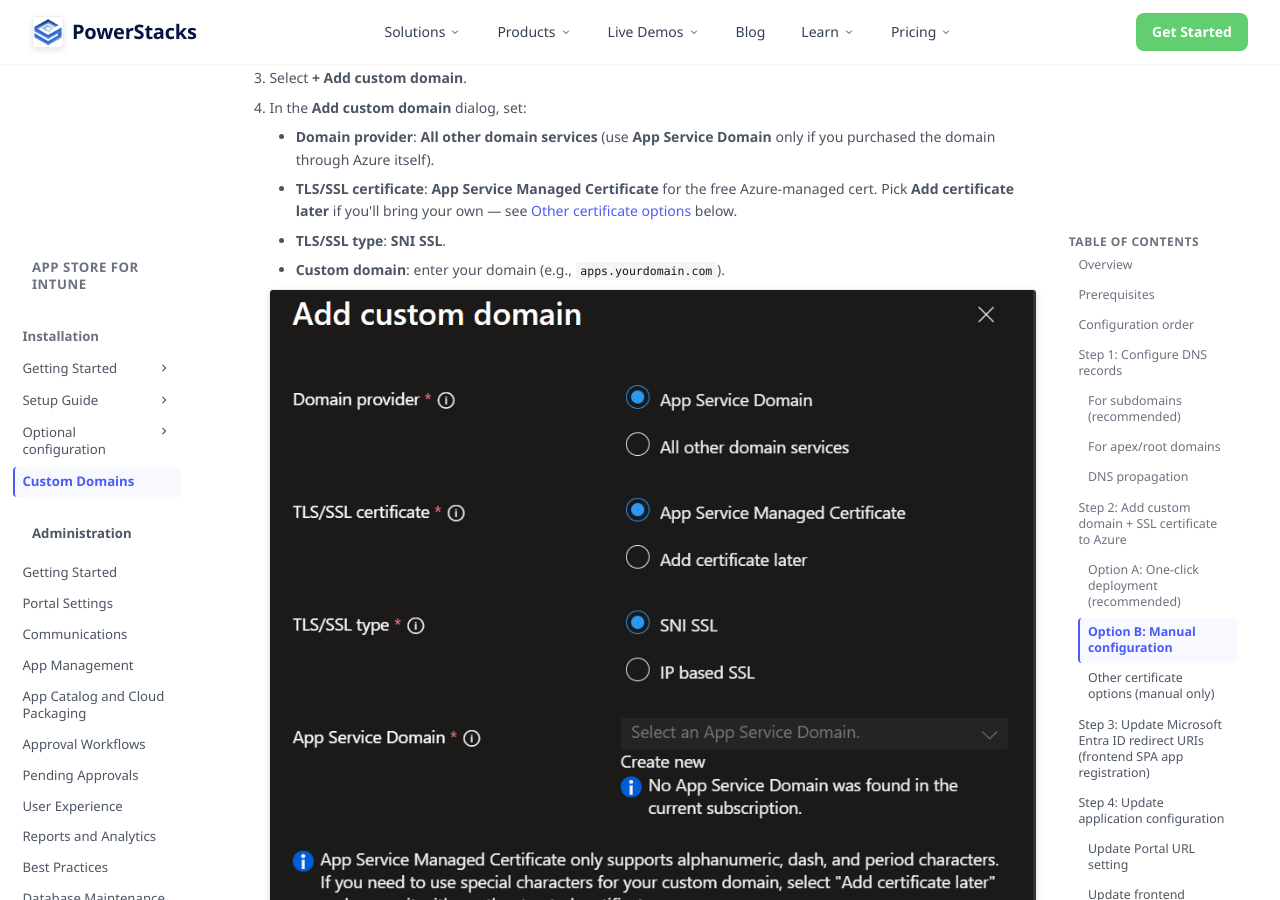
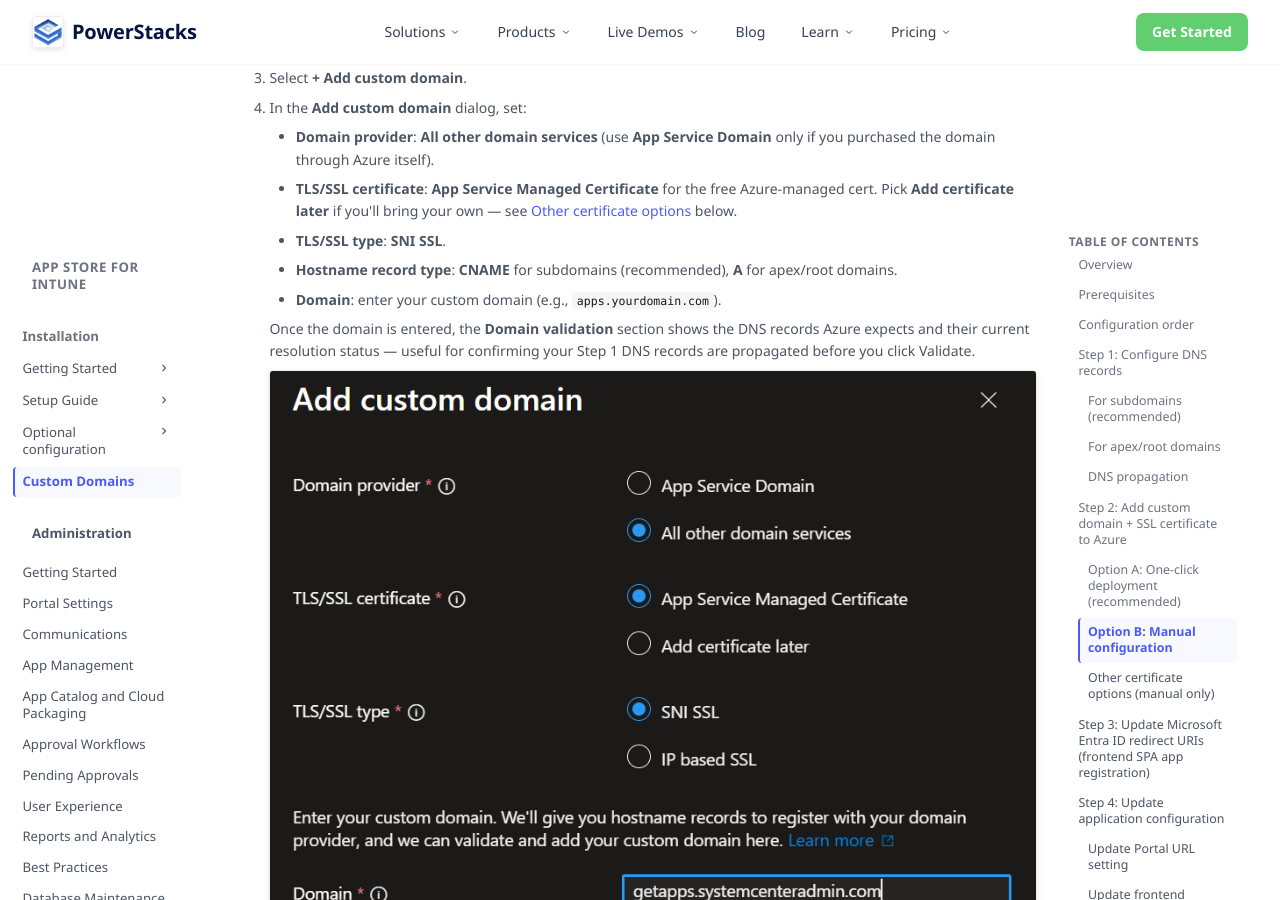
Before and after one commit to powerstacks-corp/powerstacks-docs, an MkDocs documentation site: the page built from docs/app-store-for-intune/administration/custom-domains.md, in a window 1280 px wide and 900 px high, scrolled down 2790 px. Built offline with MkDocs 1.6.1 and Material for MkDocs 9.7.7, drawn with Linux system fonts in a browser that asks for light colours.

Commit message:
app-store docs: swap to correct Add custom domain screenshot + add Hostname record type field
The previous Install-add-custom-domain.png had "App Service Domain" selected,
which isn't the recommended path. Replace with Install-validate-custom-domain.png,
which shows the correct All-other-domain-services + Managed Cert + SNI SSL
config along with the Domain validation table.

Also expand Step 4 to include the Hostname record type field (CNAME for
subdomains, A for apex/root) and a note pointing at the Domain validation
section as a pre-flight DNS check before clicking Validate.

```diff
--- a/docs/app-store-for-intune/administration/custom-domains.md
+++ b/docs/app-store-for-intune/administration/custom-domains.md
@@ -108,9 +108,12 @@
     - **Domain provider**: **All other domain services** (use **App Service Domain** only if you purchased the domain through Azure itself).
     - **TLS/SSL certificate**: **App Service Managed Certificate** for the free Azure-managed cert. Pick **Add certificate later** if you'll bring your own — see [Other certificate options](#other-certificate-options-manual-only) below.
     - **TLS/SSL type**: **SNI SSL**.
-    - **Custom domain**: enter your domain (e.g., `apps.yourdomain.com`).
+    - **Hostname record type**: **CNAME** for subdomains (recommended), **A** for apex/root domains.
+    - **Domain**: enter your custom domain (e.g., `apps.yourdomain.com`).
 
-    ![Azure Portal Add custom domain dialog with Domain provider, TLS/SSL certificate, TLS/SSL type, and Custom domain fields](../images/Install-add-custom-domain.png)
+    Once the domain is entered, the **Domain validation** section shows the DNS records Azure expects and their current resolution status — useful for confirming your Step 1 DNS records are propagated before you click Validate.
+
+    ![Azure Portal Add custom domain dialog with All other domain services selected, App Service Managed Certificate, SNI SSL, and the Domain validation section showing the expected CNAME and TXT records](../images/Install-validate-custom-domain.png)
 
 5. Select **Validate**. This succeeds because DNS from Step 1 is in place.
 6. Select **Add**. The custom domain is added and — if you chose **App Service Managed Certificate** — the certificate is provisioned and bound automatically. Allow up to 10 minutes for the certificate to issue.
```
Also changed, not shown: docs/app-store-for-intune/images/Install-add-custom-domain.png (deleted), docs/app-store-for-intune/images/Install-validate-custom-domain.png (added).
